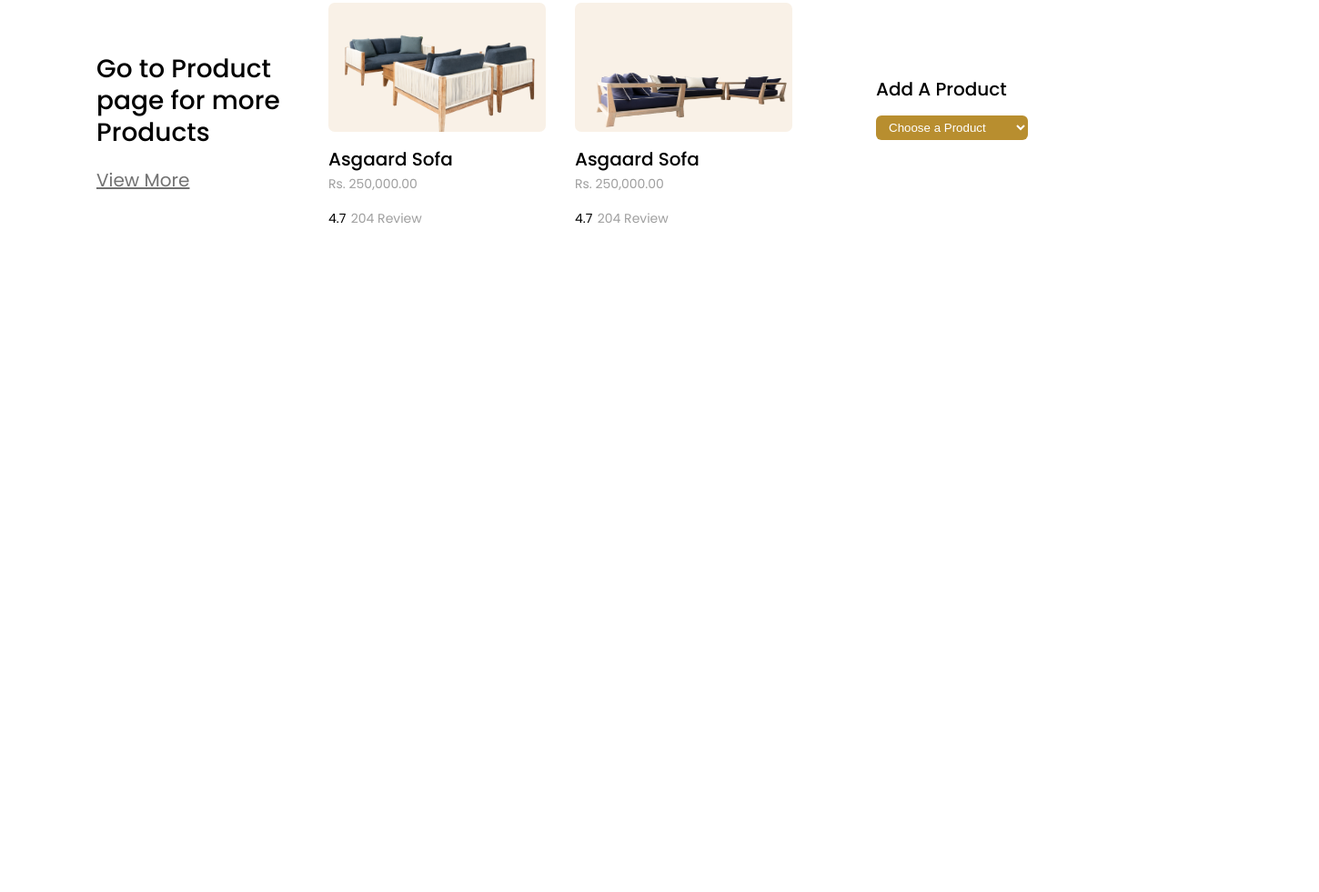
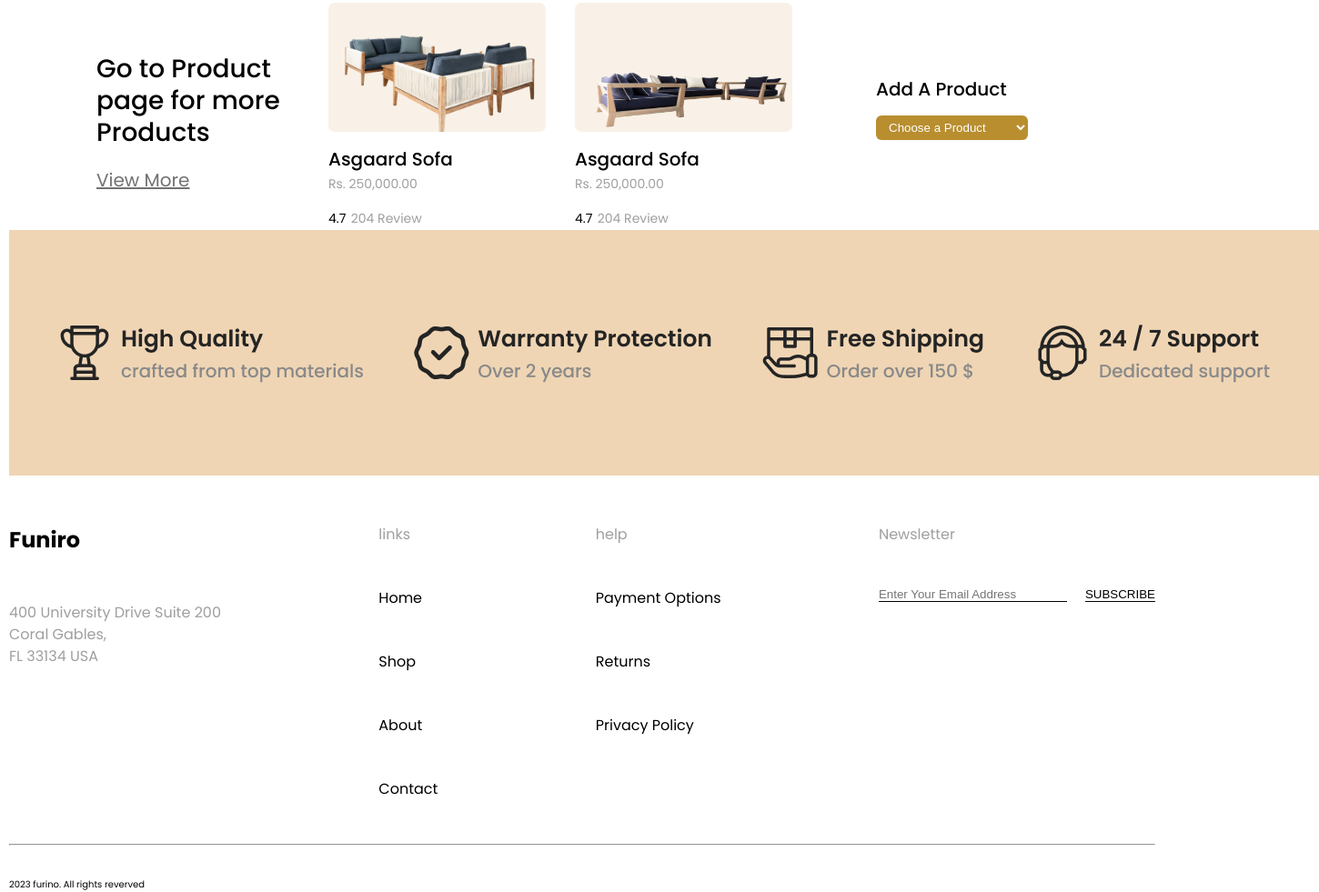
Before and after one commit to khad11/5-vazifa--, a plain HTML site: page pages/comparison.html in a window 1280 px wide. Shown: the part 434-1415 px from the top of the page at 91% size, 1450 px wide, since content can reach past the window. Before the commit the page ends 800 px from the top, so only its background shows below. Drawn offline with Linux system fonts and the light colour scheme.

Commit message:
new-page-add

```diff
--- a/main/comparison.css
+++ b/main/comparison.css
@@ -107,3 +107,6 @@ th {
 .button:hover {
   background-color: #e0a800;
 }
+.feature {
+  background-color: #efd5b4;
+}
--- a/pages/comparison.html
+++ b/pages/comparison.html
@@ -22,7 +22,7 @@
           <a href="../pages/cart.html"
             ><img src="../images/icons/nav-icon-1.svg" alt="furino"
           /></a>
-          <a href="#"
+          <a href="./comparison.html"
             ><img src="../images/icons/nav-icon-2.svg" alt="furniro"
           /></a>
           <a href="#"
@@ -98,6 +98,48 @@
           </div>
         </div>
       </section>
+      <section>
+        <div class="container">
+          <img class="feature" src="../images/Feature.png" alt="" />
+        </div>
+      </section>
     </main>
+    <footer>
+      <hr class="top-hr" />
+      <div class="furino-footer-main container">
+        <div class="furino-title">
+          <h3>Funiro</h3>
+          <p>
+            400 University Drive Suite 200 <br />
+            Coral Gables,<br />
+            FL 33134 USA
+          </p>
+        </div>
+        <ul class="footer-menu-1">
+          <p>links</p>
+          <li><a href="./index.html">home</a></li>
+          <li><a href="./shop.html">shop</a></li>
+          <li><a href="#">about</a></li>
+          <li><a href="#">contact</a></li>
+        </ul>
+        <ul class="footer-menu-2">
+          <p>help</p>
+          <li><a href="#">Payment Options</a></li>
+          <li><a href="#">Returns</a></li>
+          <li><a href="#">Privacy Policy</a></li>
+        </ul>
+        <form class="form-footer">
+          <p>Newsletter</p>
+          <label class="label-footer">
+            <input type="email" placeholder="Enter Your Email Address" />
+            <input type="button" value="SUBSCRIBE" />
+          </label>
+        </form>
+      </div>
+      <hr class="bottom-hr" />
+      <div class="container">
+        <p>2023 furino. All rights reverved</p>
+      </div>
+    </footer>
   </body>
 </html>
```
Also changed, not shown: index.html (+2 -2 lines), pages/cart.html (+2 -2 lines), pages/shop.html (+2 -2 lines).
